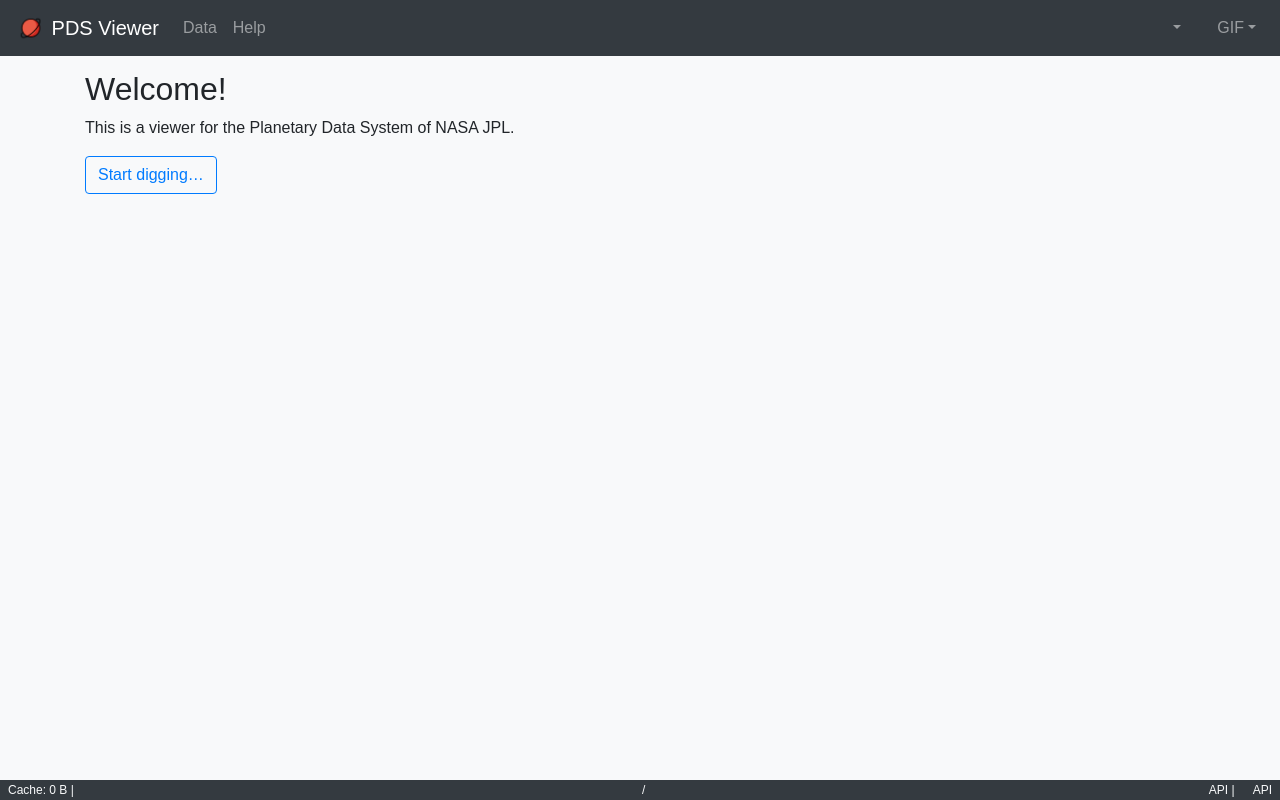
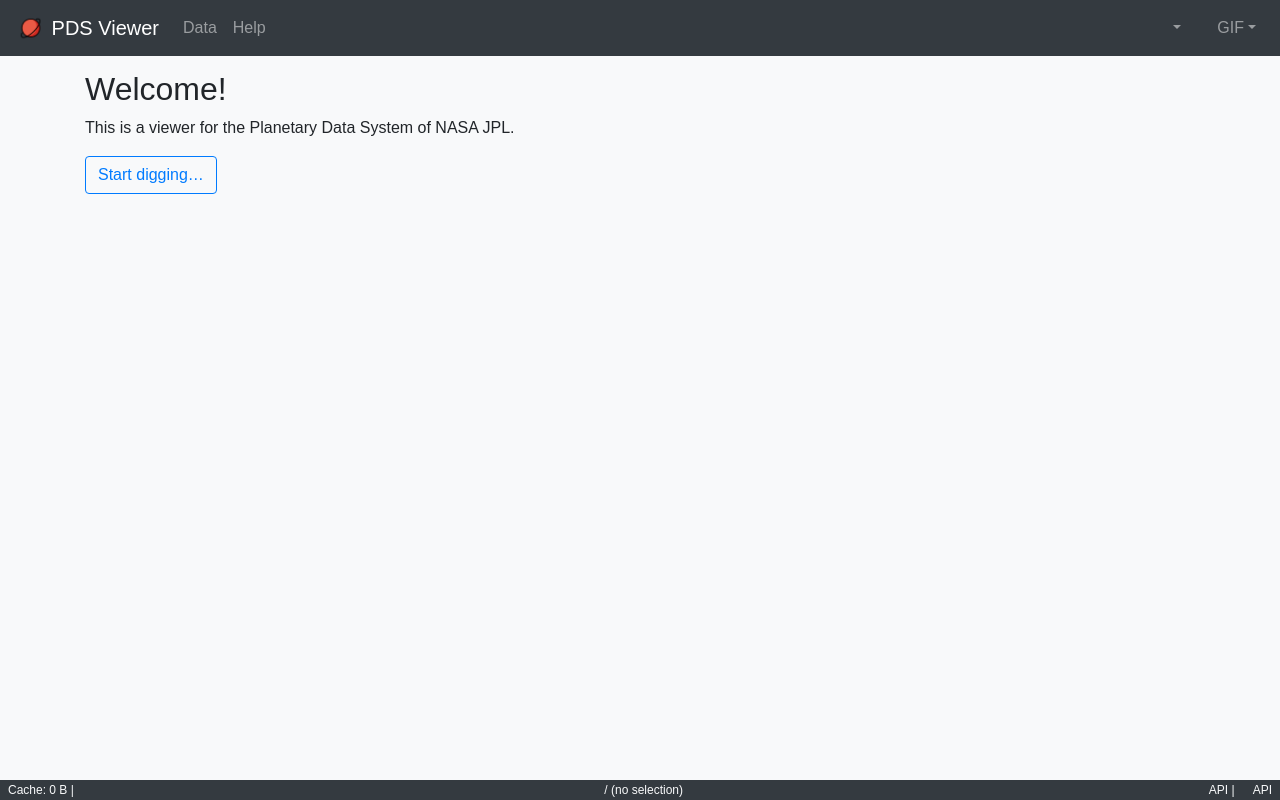
Before and after one commit to emtee40/pds-viewer-frontend, a React (Vite) app: page / in a window 1280 px wide. Built offline with nearby package versions, Linux system fonts and the light colour scheme; some icons are missing.

Commit message:
fix api url, show current file in footer

```diff
--- a/src/App.tsx
+++ b/src/App.tsx
@@ -39,6 +39,7 @@ const App = () => {
     const [selectedDesign, setSelectedDesign] = useState(() => localStorage.getItem('selectedDesign') || getInitialTheme());
     const [cached, setCached] = useState(false);
     const [imageCached, setImageCached] = useState(false);
+    const [selectedFile, setSelectedFile] = useState('#no-selection');
 
     const { t } = useTranslation();
 
@@ -65,14 +66,14 @@ const App = () => {
                     <HelpPage/>
                 </Route>
                 <Route exact path={'/data'}>
-                    <DataPage imageCached={imageCached} setImageCached={setImageCached} cached={cached} setCached={setCached} selectedFormat={selectedFormat}/>
+                    <DataPage selectedFile={selectedFile} setSelectedFile={setSelectedFile} imageCached={imageCached} setImageCached={setImageCached} cached={cached} setCached={setCached} selectedFormat={selectedFormat}/>
                 </Route>
                 <Route path={'/data/:path'}>
-                    <DataPage imageCached={imageCached} setImageCached={setImageCached} cached={cached} setCached={setCached} selectedFormat={selectedFormat}/>
+                    <DataPage selectedFile={selectedFile} setSelectedFile={setSelectedFile} imageCached={imageCached} setImageCached={setImageCached} cached={cached} setCached={setCached} selectedFormat={selectedFormat}/>
                 </Route>
                 <Route render={() => <h1>{t('header.page_not_found')}</h1>}/>
             </Switch>
-            <Footer imageCached={imageCached} cached={cached} />
+            <Footer selectedFile={selectedFile} imageCached={imageCached} cached={cached} />
         </>
     );
 };
--- a/src/components/FileContent.tsx
+++ b/src/components/FileContent.tsx
@@ -44,7 +44,8 @@ const FileContent: FunctionComponent<Props> = ({
     const useJson = (metadata !== undefined) || webifiable;
 
     useEffect(() => {
-        fetch(apiUrl + (useJson ? '/?output=json' : ''))
+        const url = apiUrl + (useJson ? '/?output=json' : '');
+        fetch(url)
             .then(function (response) {
                 if (response.status !== 200) {
                     setError(true);
--- a/src/components/FolderContent.tsx
+++ b/src/components/FolderContent.tsx
@@ -19,6 +19,8 @@ type Props = {
     setCached: (cached: boolean) => void,
     imageCached: boolean,
     setImageCached: (imageCached: boolean) => void,
+    activeKey: string,
+    setActiveKey: (activeKey: string) => void,
 }
 
 const FolderContent: FunctionComponent<Props> = ({
@@ -28,15 +30,16 @@ const FolderContent: FunctionComponent<Props> = ({
                                                      cached,
                                                      setCached,
                                                      imageCached,
-                                                     setImageCached
+                                                     setImageCached,
+                                                     activeKey,
+                                                     setActiveKey
                                                  }: Props) => {
 
     const [folderContent, setFolderContent] = useState(undefined);
-    const [activeKey, setActiveKey] = useState('#no-selection');
     const [error, setError] = useState(false);
     const {t} = useTranslation();
 
-    const apiUrl = API_URL + (path === '/' ? '' : path) + '/?output=json';
+    const apiUrl = API_URL + (path === '/' ? '' : path) + '?output=json';
 
     useEffect(() => {
         const cached = getCachedPath(path);
@@ -93,7 +96,7 @@ const FolderContent: FunctionComponent<Props> = ({
     });
 
     return (
-        <Tab.Container unmountOnExit={true} mountOnEnter={true} id="folder-content-tabs" defaultActiveKey={activeKey}>
+        <Tab.Container mountOnEnter={true} id="folder-content-tabs" defaultActiveKey={activeKey}>
             <Row className={'content'}>
                 <Col lg={4}>
                     <ListGroup className={'folder-content-list'}>
--- a/src/components/Footer.tsx
+++ b/src/components/Footer.tsx
@@ -7,9 +7,10 @@ import {useTranslation} from "react-i18next";
 type Props = {
     cached: boolean,
     imageCached: boolean,
+    selectedFile: string,
 }
 
-const Footer: FunctionComponent<Props> = ({cached, imageCached}: Props) => {
+const Footer: FunctionComponent<Props> = ({cached, imageCached, selectedFile}: Props) => {
     const [localStorageSize, setLocalStorageSize] = useState('');
     const [pathName, setPathName] = useState('');
 
@@ -28,7 +29,7 @@ const Footer: FunctionComponent<Props> = ({cached, imageCached}: Props) => {
 
     useEffect(() => {
         updateValues();
-    }, [location]);
+    }, [location, cached, imageCached, selectedFile]);
 
     const directoryIcon = <FileDirectoryIcon size={12} verticalAlign={"text-top"}/>;
     const imageIcon = <FileMediaIcon size={12} verticalAlign={"text-top"}/>;
@@ -45,11 +46,16 @@ const Footer: FunctionComponent<Props> = ({cached, imageCached}: Props) => {
                 <span>{t('footer.cache') + localStorageSize}</span>
                 {' | '}
                 <span onClick={emptyCache}>
-                    <TrashIcon className={'footer-btn'} size={12} verticalAlign={'text-top'} aria-label={t('footer.empty_cache')}/>
+                    <TrashIcon className={'footer-btn'} size={12} verticalAlign={'text-top'}
+                               aria-label={t('footer.empty_cache')}/>
                 </span>
             </div>
             <div className="middle">
-                {pathName}
+                {
+                    pathName + ' (' +
+                    (selectedFile !== '#no-selection' ? selectedFile : t('footer.no_selection'))
+                    + ')'
+                }
             </div>
             <div className="right-side">
                 {directoryIcon}{' '}{(cached ? t('footer.cached') : t('footer.from_api'))}
--- a/src/i18n/en/translation.json
+++ b/src/i18n/en/translation.json
@@ -38,7 +38,8 @@
         "cache": "Cache: ",
         "cached": " Cache",
         "from_api": " API",
-        "empty_cache": "Empty Cache"
+        "empty_cache": "Empty Cache",
+        "no_selection": "no selection"
     },
     "folder": {
         "error_fetching": "There was an error fetching data from the API!",
--- a/src/pages/DataPage.tsx
+++ b/src/pages/DataPage.tsx
@@ -11,9 +11,19 @@ type Props = {
     setCached: (cached: boolean) => void,
     imageCached: boolean,
     setImageCached: (imageCached: boolean) => void,
+    selectedFile: string,
+    setSelectedFile: (file: string) => void,
 }
 
-const DataPage: FunctionComponent<Props> = ({selectedFormat, cached, setCached, imageCached, setImageCached}: Props) => {
+const DataPage: FunctionComponent<Props> = ({
+                                                selectedFormat,
+                                                cached,
+                                                setCached,
+                                                imageCached,
+                                                setImageCached,
+                                                selectedFile,
+                                                setSelectedFile
+                                            }: Props) => {
     const location = useLocation();
     const history = useHistory();
     const {t} = useTranslation();
@@ -22,7 +32,7 @@ const DataPage: FunctionComponent<Props> = ({selectedFormat, cached, setCached,
 
     useEffect(() => {
         let tempPath = location.pathname.replace(/\/data/, '');
-        if(tempPath.startsWith("/")) {
+        if (tempPath.startsWith("/")) {
             tempPath = tempPath.substring(1);
         }
         setCurrentPath(tempPath);
@@ -61,7 +71,9 @@ const DataPage: FunctionComponent<Props> = ({selectedFormat, cached, setCached,
                 <Breadcrumb.Item href={'/data/'} active={isOnPDSRoot()}>{t('data.pds_root')}</Breadcrumb.Item>
                 {breadcrumbs}
             </Breadcrumb>
-            <FolderContent imageCached={imageCached} setImageCached={setImageCached} cached={cached} setCached={setCached} navigateToParent={navigateToParent} selectedFormat={selectedFormat} path={currentPath}/>
+            <FolderContent activeKey={selectedFile} setActiveKey={setSelectedFile} imageCached={imageCached}
+                           setImageCached={setImageCached} cached={cached} setCached={setCached}
+                           navigateToParent={navigateToParent} selectedFormat={selectedFormat} path={currentPath}/>
         </Container>
     );
 }
```
